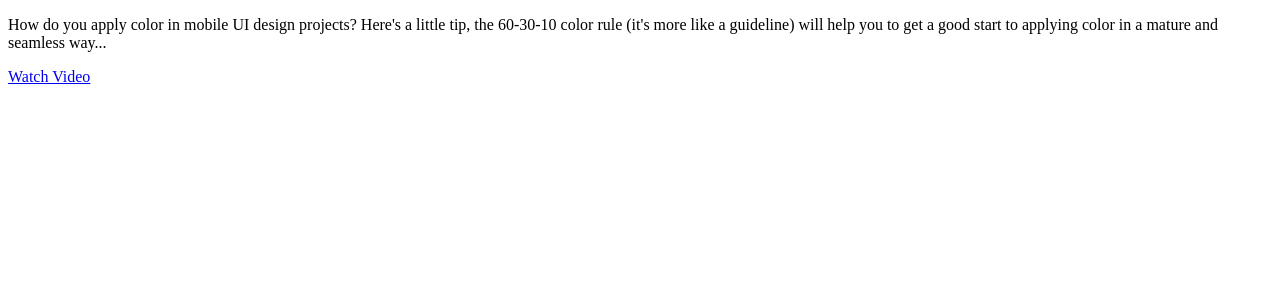
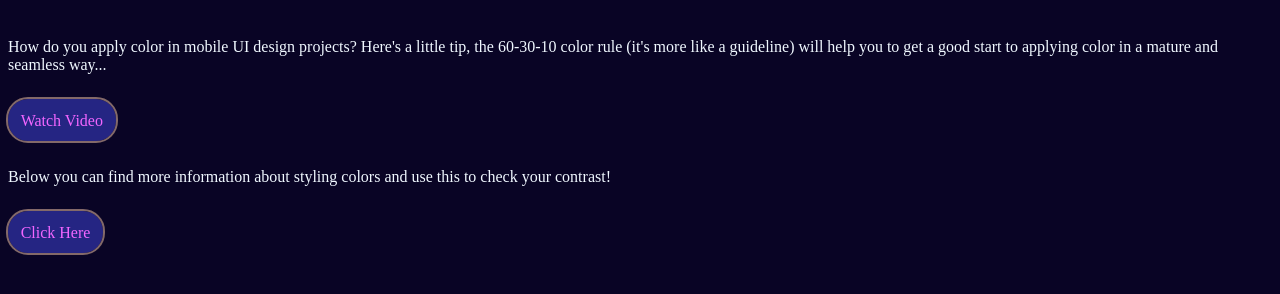
Before and after one commit to Felisong/cpnt-260-imagery-color-lab, a plain HTML site: page cpnt-260-imagery-color-lab/links-as-buttons/index.html in a window 1280 px wide. Drawn offline with Linux system fonts and the light colour scheme.

Commit message:
defined the color palette, removed underline of the hyperlinks and made them more buttony, I changed the link colors as well

```diff
--- a/cpnt-260-imagery-color-lab/links-as-buttons/css/main.css
+++ b/cpnt-260-imagery-color-lab/links-as-buttons/css/main.css
@@ -1,24 +1,37 @@
 /* Body text */
 body {
-
+  background-color: hsl(250, 81%, 8%);
+  color: hsl(208, 100%, 97%);
+}
+p {
+  margin-top: 3%;
+  margin-bottom: 3%;
+}
+/* Call-to-action container */
+.cta {
 }
 
-/* Call-to-action container */
-.cta {
-
+/* Call-to-action button global */
+.cta a {
+  text-decoration: none;
+  background-color: rgb(37, 37, 131);
+  padding: 1%;
+  border-radius: 20px;
+  outline: 2px solid rgb(131, 105, 105);
 }
 
 /* Call to Action "button" */
-.cta a, .cta a:visited {
-
+.cta a,
+.cta a:visited {
+  color: hsl(295, 100%, 70%);
 }
 
 /* Hover state */
 .cta a:hover {
-
+  color: hsl(295, 100%, 86%);
 }
 
 /* Click state */
 .cta a:active {
-
+  color: hsl(133, 58%, 65%);
 }
--- a/cpnt-260-imagery-color-lab/links-as-buttons/index.html
+++ b/cpnt-260-imagery-color-lab/links-as-buttons/index.html
@@ -1,19 +1,38 @@
 <!DOCTYPE html>
 <html lang="en">
   <head>
-  <meta charset="UTF-8">
-  <meta http-equiv="X-UA-Compatible" content="IE=edge">
-  <meta name="viewport" content="width=device-width, initial-scale=1.0">
+    <meta charset="UTF-8" />
+    <meta http-equiv="X-UA-Compatible" content="IE=edge" />
+    <meta name="viewport" content="width=device-width, initial-scale=1.0" />
     <title>Simple Call-to-Action</title>
-  <link rel="stylesheet" href="css/main.css">
-  <link rel="preconnect" href="https://fonts.googleapis.com">
-  <link rel="preconnect" href="https://fonts.gstatic.com" crossorigin>
-  <link href="https://fonts.googleapis.com/css2?family=Carter+One&family=Lato&display=swap" rel="stylesheet">
+    <link rel="stylesheet" href="css/main.css" />
+    <link rel="preconnect" href="https://fonts.googleapis.com" />
+    <link rel="preconnect" href="https://fonts.gstatic.com" crossorigin />
+    <link
+      href="https://fonts.googleapis.com/css2?family=Carter+One&family=Lato&display=swap"
+      rel="stylesheet"
+    />
   </head>
   <body>
     <article class="cta">
-    <p>How do you apply color in mobile UI design projects? Here's a little tip, the 60-30-10 color rule (it's more like a guideline) will help you to get a good start to applying color in a mature and seamless way...</p>
-    <a href="https://www.youtube.com/watch?v=UWwNIMHFdW4">Watch Video</a>
+      <p>
+        How do you apply color in mobile UI design projects? Here's a little
+        tip, the 60-30-10 color rule (it's more like a guideline) will help you
+        to get a good start to applying color in a mature and seamless way...
+      </p>
+      <a href="https://www.youtube.com/watch?v=UWwNIMHFdW4" class="link1"
+        >Watch Video</a
+      >
+      <p>
+        Below you can find more information about styling colors and use this to
+        check your contrast!
+      </p>
+      <a
+        href="https://www.siegemedia.com/contrast-ratio#%23fcb900-on-%23222222"
+        class="link2"
+      >
+        Click Here</a
+      >
     </article>
   </body>
 </html>
```
Lines whose indentation alone changed are shown as unchanged.
